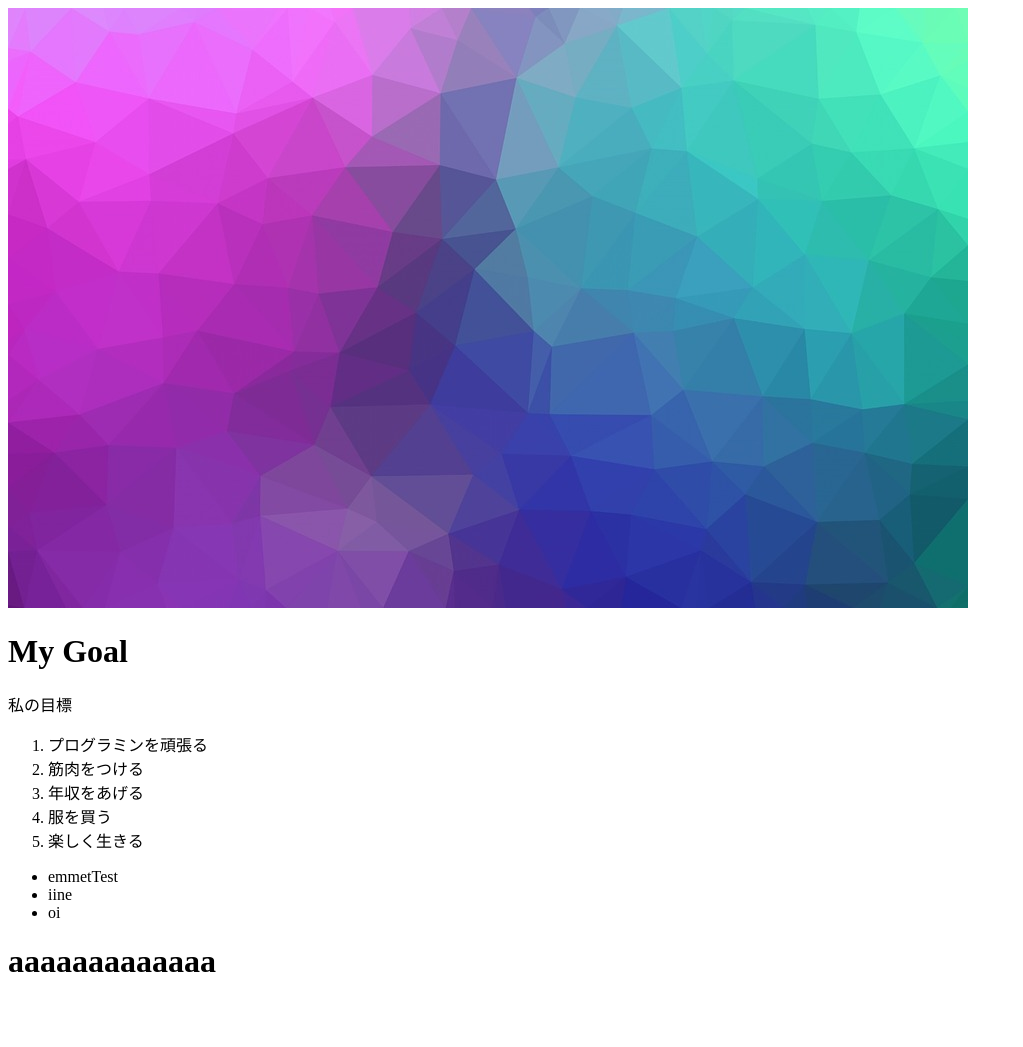
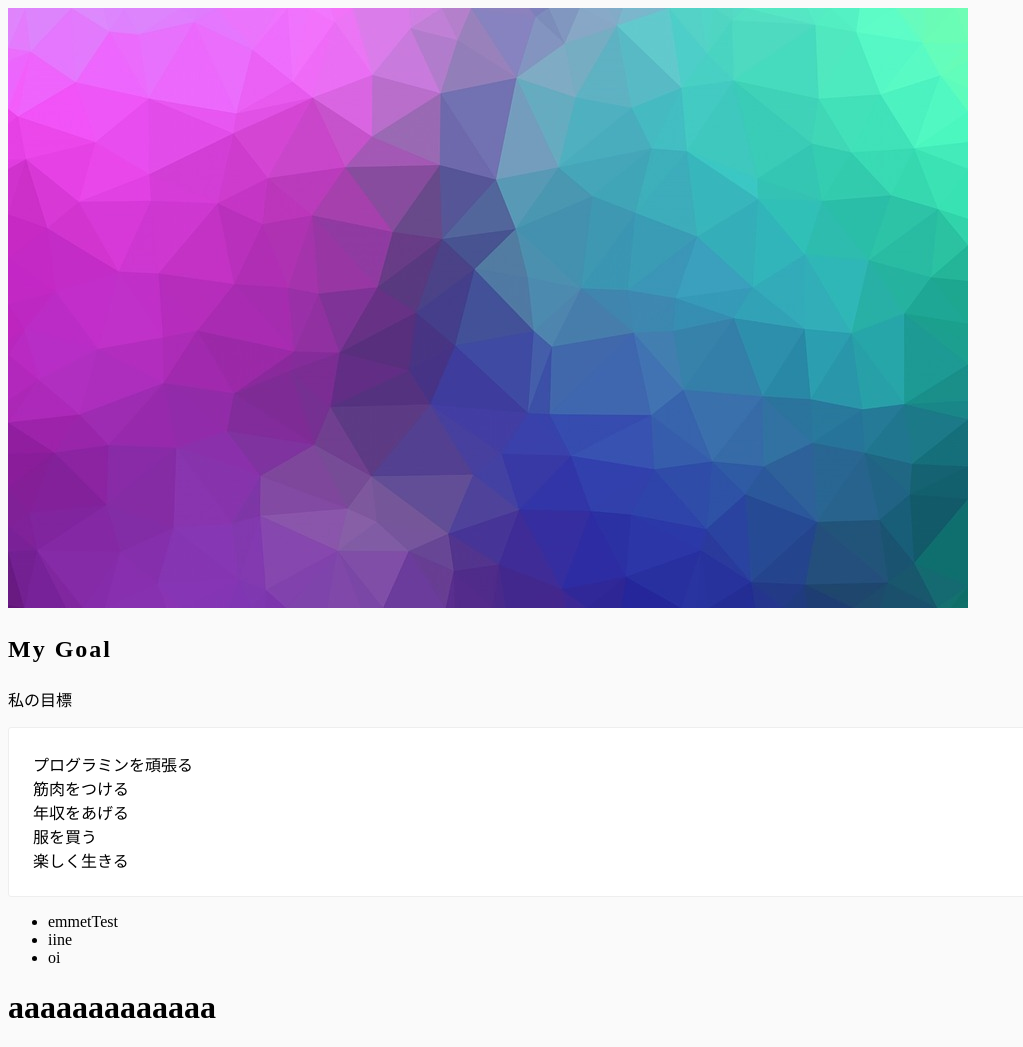
Before and after one commit to y-kazuya/update_portfolio, a plain HTML site: page index.html in a window 1280 px wide. Shown: the whole page, without its empty margins (0-1023 px from the left). Before the commit the page ends 1002 px from the top, so only its background shows below. Drawn offline with Linux system fonts and the light colour scheme.

Commit message:
Style実装

```diff
--- /dev/null
+++ b/assetss/css/style.css
@@ -0,0 +1,22 @@
+body {
+  background: #fafafa;
+}
+.title {
+  font-size: 24px;
+  letter-spacing: 2px;
+  line-height: 1.8;
+  margin-bottom: 16px;
+
+}
+
+.lead {
+  margin-bottom: 16px;
+}
+
+.list {
+  background: #fff;
+  border: 1px solid #eee;
+  border-radius: 3px;
+  list-style: none;
+  padding: 24px;
+}
--- a/index.html
+++ b/index.html
@@ -14,13 +14,15 @@
   <link rel="manifest" href="/assetss/images/site.webmanifest">
   <meta name="msapplication-TileColor" content="#da532c">
   <meta name="theme-color" content="#ffffff">
+
+  <link href="/assetss/css/style.css" rel="stylesheet" type="text/css">
 </head>
 
 <body>
   <img src="/assetss/images/hero_pc.jpg">
-  <h1>My Goal</h1>
-  <p>私の目標</p>
-  <ol>
+  <h1 class="title">My Goal</h1>
+  <p class="lead">私の目標</p>
+  <ol class="list">
     <li>プログラミンを頑張る</li>
     <li>筋肉をつける</li>
     <li>年収をあげる</li>
```
